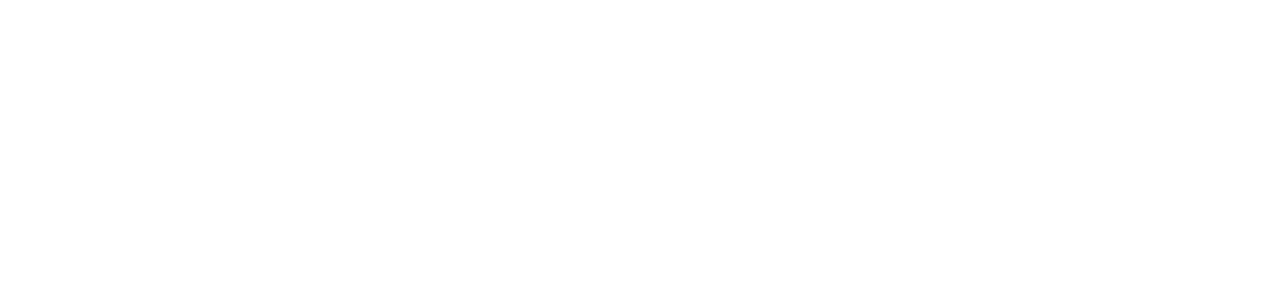
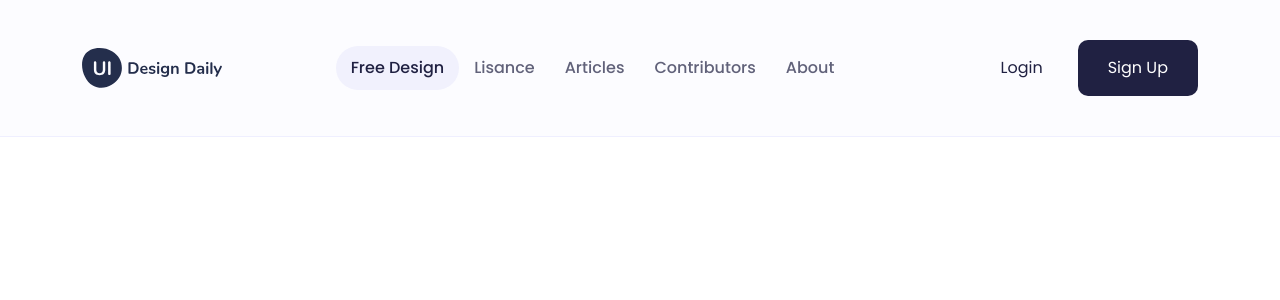
Before and after one commit to serdargoleli/tsoft-case-study, a Vue app: page / in a window 1280 px wide. Shown: the top 300 px of the page. Built offline with nearby package versions, Linux system fonts and the light colour scheme.

Commit message:
Navbar tamamlandı
- Navbar komponenti oluşturuldu.
- Mobil ve masaüstü için responsive css düzenlemeleri yapıldı.
- Mobil öncelikli olarak kodlandı.
- Logo eklendi.

```diff
--- a/src/App.vue
+++ b/src/App.vue
@@ -1,7 +1,7 @@
-<script setup></script>
+<script setup>
+import Navbar from '@/components/Navbar.vue'
+</script>
 
 <template>
-  <main></main>
+  <Navbar />
 </template>
-
-<style scoped></style>
--- a/src/assets/css/main.css
+++ b/src/assets/css/main.css
@@ -1,4 +1,148 @@
 @import url("https://fonts.googleapis.com/css2?family=Poppins:wght@100;300;400;500;600;700&display=swap");
+.header {
+  padding-top: 2.5rem;
+  padding-bottom: 2.5rem;
+  border-bottom: 1px solid #efefff;
+  background-color: #FCFCFF;
+}
+.header .logo {
+  height: 100%;
+  display: flex;
+  align-items: center;
+}
+.header .logo img {
+  width: 140px;
+  height: 40px;
+  max-width: 100%;
+}
+.header .menu {
+  width: 0;
+  height: 100vh;
+  display: flex;
+  flex-direction: column;
+  position: absolute;
+  top: 0;
+  right: 0;
+  bottom: 0;
+  z-index: 99;
+  padding: 0;
+  overflow: hidden;
+  background-color: #202142;
+  transition: all 0.3s;
+}
+@media (min-width: 992px) {
+  .header .menu {
+    width: 100% !important;
+    height: 100% !important;
+    overflow: visible;
+    position: relative;
+    flex-direction: row;
+    justify-content: center;
+    align-items: center;
+    background: transparent;
+    padding: 0 !important;
+  }
+}
+.header .menu-item {
+  border-radius: 2rem;
+  color: #f1f1fd;
+  opacity: 0.7;
+  padding: 0.625rem 0.9375rem;
+  font-weight: 500;
+  transition: all 0.3s;
+  font-size: 1rem;
+  margin-bottom: 0.5rem;
+  line-height: 1.5rem;
+}
+@media (min-width: 992px) {
+  .header .menu-item {
+    color: #202142;
+    margin-bottom: 0;
+  }
+}
+.header .menu-item:hover, .header .menu-item.active {
+  background: #f1f1fd;
+  color: #202142;
+  opacity: 1;
+}
+.header .buttons {
+  display: none;
+}
+@media (min-width: 992px) {
+  .header .buttons {
+    display: flex;
+    justify-content: flex-end;
+  }
+}
+.header .buttons .button {
+  border-radius: 0.625rem;
+  transition: all 0.3s;
+}
+@media (min-width: 992px) {
+  .header .buttons .button {
+    padding: 0.9375rem 1.875rem;
+  }
+}
+.header .buttons .button.btn-ghost {
+  background: transparent;
+  border: 1px solid transparent;
+  color: #202142;
+}
+.header .buttons .button.btn-ghost:hover {
+  border-color: #202142;
+}
+.header .buttons .button.btn-primary {
+  background: #202142;
+  color: #ffffff;
+}
+.header .buttons .button.btn-primary:hover {
+  background: #f1f1fd;
+  color: #202142;
+}
+.header .btn-open-menu {
+  background: #f1f1fd;
+  color: #202142;
+  padding: 0.9375rem;
+  border-radius: 0.625rem;
+}
+.header .btn-close-menu {
+  background: #f00;
+  position: absolute;
+  left: -30px;
+  top: 3%;
+  padding: 0.625rem;
+  border-radius: 0.625rem;
+}
+@media (min-width: 992px) {
+  .header .btn-close-menu {
+    display: none;
+  }
+}
+.header .overlay {
+  position: absolute;
+  top: 0;
+  bottom: 0;
+  left: 0;
+  right: 0;
+  width: 100%;
+  height: 100vh;
+  background: rgba(32, 33, 66, 0.3294117647);
+  z-index: 98;
+}
+@media (min-width: 992px) {
+  .header .overlay {
+    display: none;
+  }
+}
+.header .mobile-menu-show {
+  width: 70%;
+  padding: 3.43rem 1.56rem;
+  overflow: visible;
+}
+.header .mobile-menu-show .menu-item.active, .header .mobile-menu-show .menu-item:hover {
+  color: #202142;
+}
+
 * {
   font-family: "Poppins", sans-serif;
 }
@@ -7,3 +151,8 @@
   text-decoration: none;
   color: #202142;
 }
+
+button {
+  border: none;
+  outline: none;
+}
--- /dev/null
+++ b/src/assets/scss/_navbar.scss
@@ -0,0 +1,141 @@
+.header {
+  padding-top: 2.5rem;
+  padding-bottom: 2.5rem;
+  border-bottom: 1px solid $border-color;
+  background-color: $light-gray;
+  .logo {
+    height: 100%;
+    display: flex;
+    align-items: center;
+    img {
+      width: 140px;
+      height: 40px;
+      max-width: 100%;
+    }
+  }
+
+  // menu mobile görünümüne göre ayarladı, show olduğunda width eklenecek;
+  // ekran büyüdüğünde masaüstü görünümüne geçmesi için mq("desktop")
+  .menu {
+    width: 0;
+    height: 100vh;
+    display: flex;
+    flex-direction: column;
+    position: absolute;
+    top: 0;
+    right: 0;
+    bottom: 0;
+    z-index: 99;
+    padding: 0;
+    overflow: hidden;
+    background-color: $dark-blue;
+    transition: $transition;
+
+    @include mq("desktop") {
+      width: 100% !important;
+      height: 100% !important;
+      overflow: visible;
+      position: relative;
+      flex-direction: row;
+      justify-content: center;
+      align-items: center;
+      background: transparent;
+      padding: 0 !important;
+    }
+    &-item {
+      border-radius: 2rem;
+      color: $light-blue;
+      opacity: 0.7;
+      padding: 0.625rem 0.9375rem;
+      font-weight: $font-medium;
+      transition: $transition;
+      font-size: 1rem;
+      margin-bottom: 0.5rem;
+      @include lineHeight(1rem);
+      @include mq("desktop") {
+        color: $dark-blue;
+        margin-bottom: 0;
+      }
+      &:hover,
+      &.active {
+        background: $light-blue;
+        color: $dark-blue;
+        opacity: 1;
+      }
+    }
+  }
+
+  .buttons {
+    display: none;
+    @include mq("desktop") {
+      display: flex;
+      justify-content: flex-end;
+    }
+
+    .button {
+      border-radius: 0.625rem;
+      transition: $transition;
+      @include mq("desktop") {
+        padding: 0.9375rem 1.875rem;
+      }
+      &.btn-ghost {
+        background: transparent;
+        border: 1px solid transparent;
+        color: $dark-blue;
+        &:hover {
+          border-color: $dark-blue;
+        }
+      }
+      &.btn-primary {
+        background: $dark-blue;
+        color: #ffffff;
+        &:hover {
+          background: $light-blue;
+          color: $dark-blue;
+        }
+      }
+    }
+  }
+  .btn-open-menu {
+    background: $light-blue;
+    color: $dark-blue;
+    padding: 0.9375rem;
+    border-radius: 0.625rem;
+  }
+  .btn-close-menu {
+    background: #f00;
+    position: absolute;
+    left: -30px;
+    top: 3%;
+    padding: 0.625rem;
+    border-radius: 0.625rem;
+    @include mq("desktop") {
+      display: none;
+    }
+  }
+  .overlay {
+    position: absolute;
+    top: 0;
+    bottom: 0;
+    left: 0;
+    right: 0;
+    width: 100%;
+    height: 100vh;
+    background: #20214254;
+    z-index: 98;
+    @include mq("desktop") {
+      display: none;
+    }
+  }
+  .mobile-menu-show {
+    width: 70%;
+    padding: 3.43rem 1.56rem;
+    overflow: visible;
+    .menu-item {
+      &.active,
+      &:hover {
+        color: $dark-blue;
+      }
+    }
+  }
+}
--- a/src/assets/scss/base/_base.scss
+++ b/src/assets/scss/base/_base.scss
@@ -5,3 +5,7 @@
   text-decoration: none;
   color: $dark-blue;
 }
+button {
+  border: none;
+  outline: none;
+}
--- a/src/assets/scss/veriables/_veriables.scss
+++ b/src/assets/scss/veriables/_veriables.scss
@@ -7,7 +7,10 @@
 $font-semibold: 600;
 $font-bold: 700;
 
-$light-gray: #fcfcff;
+$light-gray: #FCFCFF;
 $dark-blue: #202142;
+$light-blue: #f1f1fd;
 
 $border-color: #efefff;
+
+$transition: all 0.3s;
--- /dev/null
+++ b/src/components/Navbar.vue
@@ -0,0 +1,49 @@
+<template>
+  <header class="header">
+    <div class="container">
+      <div class="row">
+        <div class="col-6 col-lg-2">
+          <div class="logo">
+            <img src="/logo.svg" alt="" />
+          </div>
+        </div>
+
+        <div class="col-6 d-flex justify-content-end d-lg-none">
+          <div class="mobil-button-box">
+            <button class="btn-open-menu" @click="menuToggle">{{ isOpenMobileMenu }}</button>
+          </div>
+        </div>
+
+        <div class="overlay" @click="menuToggle" v-if="isOpenMobileMenu"></div>
+
+        <div class="col-lg-7">
+          <nav :class="`menu ${isOpenMobileMenu ? 'mobile-menu-show' : ''}`">
+            <a class="btn-close-menu" @click.prevent="menuToggle">X</a>
+            <a href="#" class="menu-item active">Free Design</a>
+            <a href="#" class="menu-item">Lisance</a>
+            <a href="#" class="menu-item">Articles</a>
+            <a href="#" class="menu-item">Contributors</a>
+            <a href="#" class="menu-item">About</a>
+          </nav>
+        </div>
+
+        <div class="col-lg-3">
+          <div class="buttons">
+            <button class="button btn-ghost me-1">Login</button>
+            <button class="button btn-primary">Sign Up</button>
+          </div>
+        </div>
+      </div>
+    </div>
+  </header>
+</template>
+
+<script setup>
+  import { ref } from "vue";
+
+  const isOpenMobileMenu = ref(false);
+
+  const menuToggle = () => {
+    isOpenMobileMenu.value = !isOpenMobileMenu.value;
+  };
+</script>
--- a/src/main.js
+++ b/src/main.js
@@ -2,7 +2,7 @@
 import App from "./App.vue";
 
 import "normalize.css";
-import "bootstrap/dist/css/bootstrap-grid.css";
+import "bootstrap/dist/css/bootstrap.min.css";
 import "./assets/css/main.css";
 
 createApp(App).mount("#app");
```
Also changed, not shown: public/logo.svg (added).
